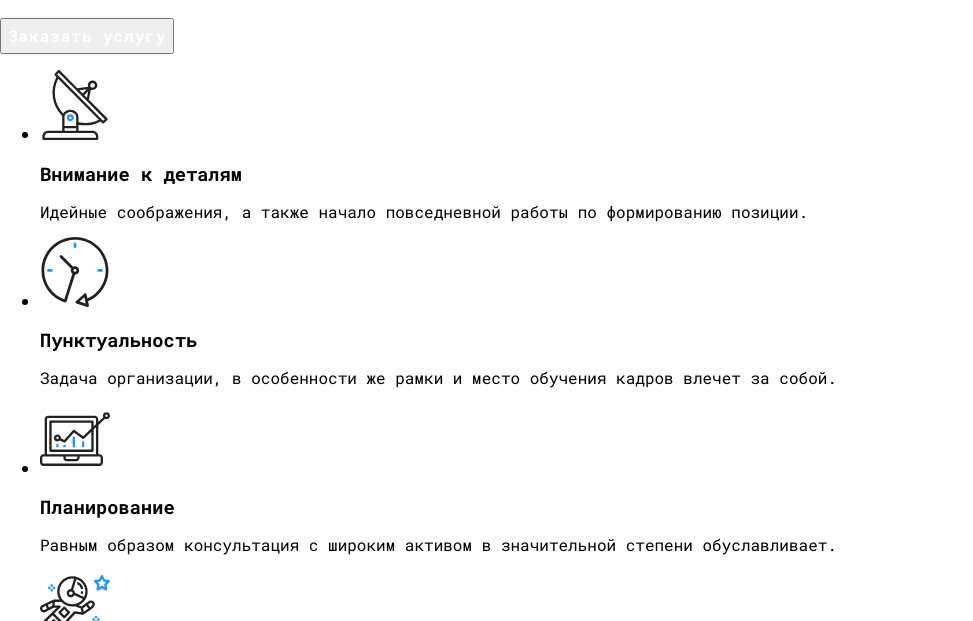
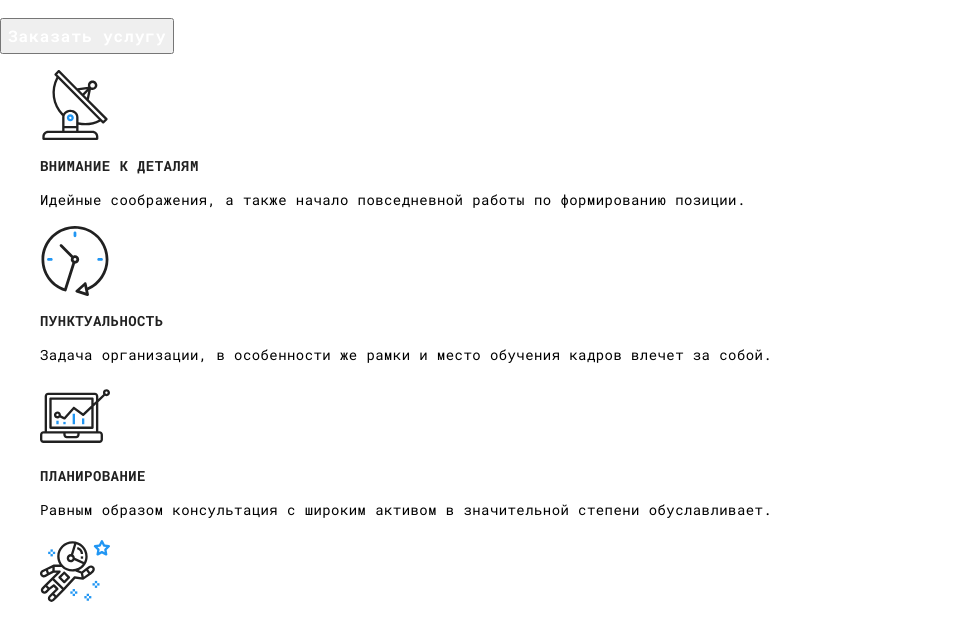
Before and after one commit to nilupsym/goit-markup-hw-02, a plain HTML site: page index.html in a window 1280 px wide. Shown: the part 315-936 px from the top of the page, without its empty margins (0-973 px from the left). Drawn offline with Linux system fonts and the light colour scheme.

Commit message:
Добавил текстовые свойства и псевдоклассы состояний для секции 'почему мы'

```diff
--- a/CSS/styles.css
+++ b/CSS/styles.css
@@ -11,7 +11,8 @@
 :root {
   --main-font: "Roboto Mono", monospace;
   --logo-font: "Raleway", sans-serif;
-  --title-color: #ffffff;
+  --title-color: #212121;
+  --main-text-color: #757575
   --section-background-color: #f5f4fa;
   --footer-background-color: #2f303a;
   --footer-link-color: rgba(255, 255, 255, 0.6);
@@ -66,7 +67,7 @@ body {
   letter-spacing: 0.06em;
   text-transform: uppercase;
 
-  /* color: var(--title-color); */
+  /* color: #ffffff; */
 }
 .hero-button {
   font-weight: 700;
@@ -81,3 +82,20 @@ body {
   background-color: var(--accent-color);
   color: #ffffff;
 }
+/* ПОЧЕМУ МЫ */
+.subtitle {
+  font-weight: 700;
+  font-size: 14px;
+  line-height: 1.14;
+  letter-spacing: 0.03em;
+  text-transform: uppercase;
+
+  color: #212121;
+}
+.why-are-we-feature {
+  font-weight: 400;
+  font-size: 14px;
+  line-height: 1.71;
+  letter-spacing: 0.03em;
+  color: var(--main-text-color)
+}
--- a/index.html
+++ b/index.html
@@ -58,59 +58,59 @@
         </h1>
         <button type="button" class="hero-button">Заказать услугу</button>
       </section>
-      <!-- О нас -->
-      <section>
-        <h2 hidden>О нас</h2>
-        <ul>
-          <li>
+      <!-- Почему мы -->
+      <section class="why-are-we">
+        <h2 hidden>Почему мы</h2>
+        <ul class="why-are-we-list list">
+          <li class="why-are-we-list-item">
             <img
               src="./images/about-us/attention.svg"
               alt="Внимание к деталям"
               width="70"
               height="70"
             />
-            <h3>Внимание к деталям</h3>
-            <p>
+            <h3 class="subtitle">Внимание к деталям</h3>
+            <p class="why-are-we-feature">
               Идейные соображения, а также начало повседневной работы по
               формированию позиции.
             </p>
           </li>
 
-          <li>
+          <li class="why-are-we-list-item">
             <img
               src="./images/about-us/punctuality.svg"
               alt="Пунктуальность"
               width="70"
               height="70"
             />
-            <h3>Пунктуальность</h3>
-            <p>
+            <h3 class="subtitle">Пунктуальность</h3>
+            <p class="why-are-we-feature">
               Задача организации, в особенности же рамки и место обучения кадров
               влечет за собой.
             </p>
           </li>
-          <li>
+          <li class="why-are-we-list-item">
             <img
               src="./images/about-us/planning.svg"
               alt="Планирование"
               width="70"
               height="70"
             />
-            <h3>Планирование</h3>
-            <p>
+            <h3 class="subtitle">Планирование</h3>
+            <p class="why-are-we-feature">
               Равным образом консультация с широким активом в значительной
               степени обуславливает.
             </p>
           </li>
-          <li>
+          <li class="why-are-we-list-item">
             <img
               src="./images/about-us/technologies.svg"
               alt="Современные технологии"
               width="70"
               height="70"
             />
-            <h3>Современные технологии</h3>
-            <p>
+            <h3 class="subtitle">Современные технологии</h3>
+            <p class="why-are-we-feature">
               Значимость этих проблем настолько очевидна, что реализация
               плановых заданий.
             </p>
```
